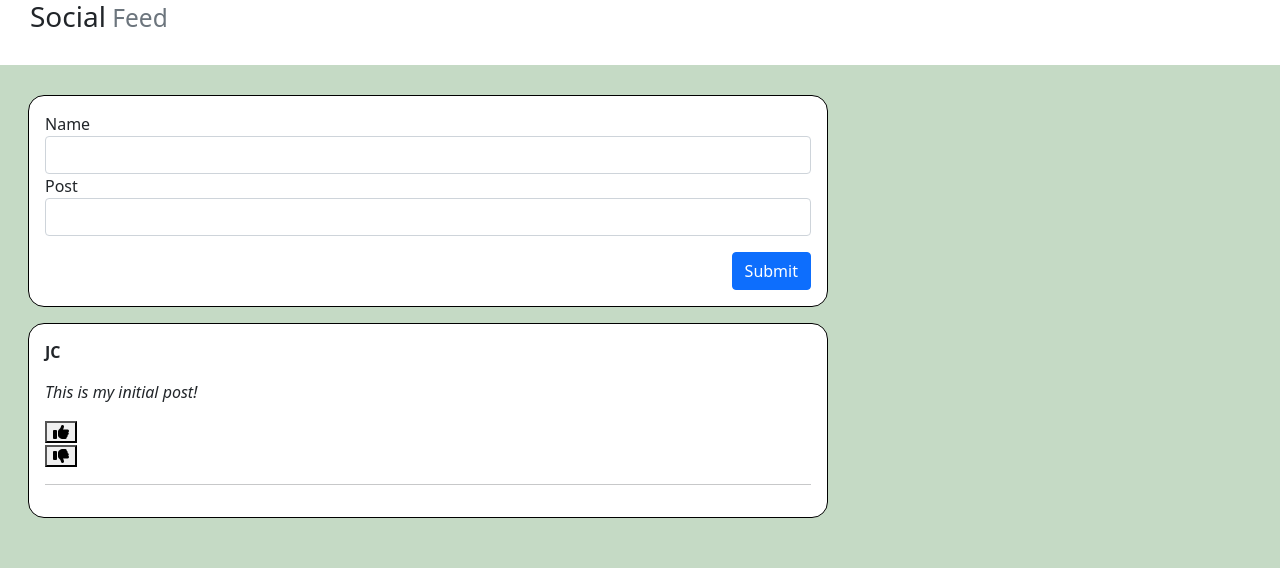
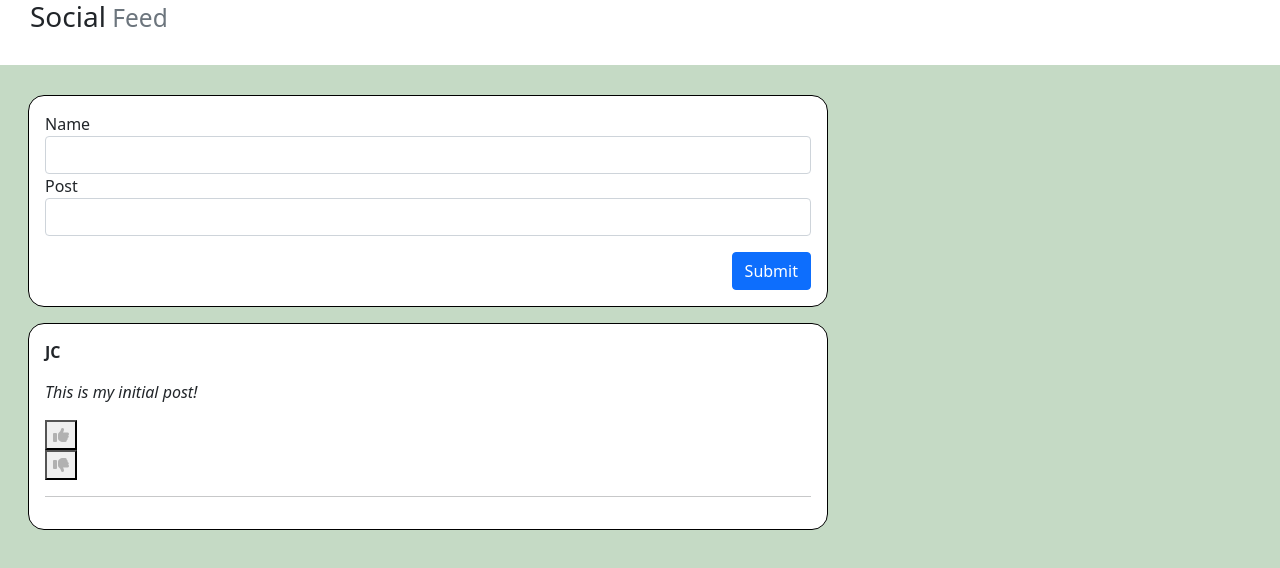
Before and after one commit to conradartco/SocialFeed, a React (Create React App) app: page / in a window 1280 px wide. Shown: the top 568 px of the page. Built offline with nearby package versions, Linux system fonts and the light colour scheme.

Commit message:
Created functionality for like and dislike buttons + Switch colors are working

```diff
--- a/src/Components/DisplayEntries/PostDisplay.jsx
+++ b/src/Components/DisplayEntries/PostDisplay.jsx
@@ -1,3 +1,5 @@
+import SocialButtonDislike from '../SocialButton/SocialButtonDislike';
+import SocialButtonLike from '../SocialButton/SocialButtonLike';
 import './PostDisplay.css';
 
 const PostDisplay = (props) => {
@@ -12,10 +14,13 @@ const PostDisplay = (props) => {
             </div>
             <div>
                 <div>
-                    <button className="fa-solid fa-thumbs-up"></button>{props.parentImport.isLike ? <p>I like this!</p> : null}
+                    <SocialButtonLike />
+                    {/* {props.parentImport.isDislike ? <SocialButtonLike className='fa-solid fa-thumbs-up'/> : null} */}
+                    {/* <button className="fa-solid fa-thumbs-up">{props.parentImport.isLike ? <SocialButtonLike /> : null}</button> */}
                 </div>
                 <div>
-                    <button className='fa-solid fa-thumbs-down'></button>{props.parentImport.isDislike ? <p>I dislike this</p> : null}
+                    <SocialButtonDislike />
+                    {/* <button className='fa-solid fa-thumbs-down'></button>{props.parentImport.isDislike ? <SocialButtonDislike /> : null} */}
                 </div>
             </div>
             <hr></hr>
--- /dev/null
+++ b/src/Components/SocialButton/SocialButton.css
@@ -0,0 +1,12 @@
+
+.active-like {
+    color: rgb(52, 157, 48);
+}
+
+.active-dislike {
+    color: darkred;
+}
+
+.inactive {
+    color: rgb(177, 177, 177);
+}
--- /dev/null
+++ b/src/Components/SocialButton/SocialButtonDislike.jsx
@@ -0,0 +1,24 @@
+import React, { useState } from 'react';
+import './SocialButton.css'
+
+const SocialButtonDislike = (props) => {
+
+    const [buttonClass, setButtonClass] = useState("inactive");
+
+    function handleClick() {
+        if(buttonClass === "inactive") {
+            setButtonClass("active-dislike");
+        }
+        else {
+            setButtonClass("inactive");
+        }
+    }
+
+    return (
+        <div>
+            <button className={buttonClass} onClick={handleClick}><i className="fa-solid fa-thumbs-down"></i></button>
+        </div>
+     );
+}
+
+export default SocialButtonDislike;
--- /dev/null
+++ b/src/Components/SocialButton/SocialButtonLike.jsx
@@ -0,0 +1,24 @@
+import React, { useState } from 'react';
+import './SocialButton.css'
+
+const SocialButtonLike = (props) => {
+
+    const [buttonClass, setButtonClass] = useState("inactive");
+
+    function handleClick() {
+        if(buttonClass === "inactive") {
+            setButtonClass("active-like");
+        }
+        else {
+            setButtonClass("inactive");
+        }
+    }
+
+    return (
+        <div>
+            <button className={buttonClass} onClick={handleClick}><i className="fa-solid fa-thumbs-up"></i></button>
+        </div>
+     );
+}
+
+export default SocialButtonLike;
```
